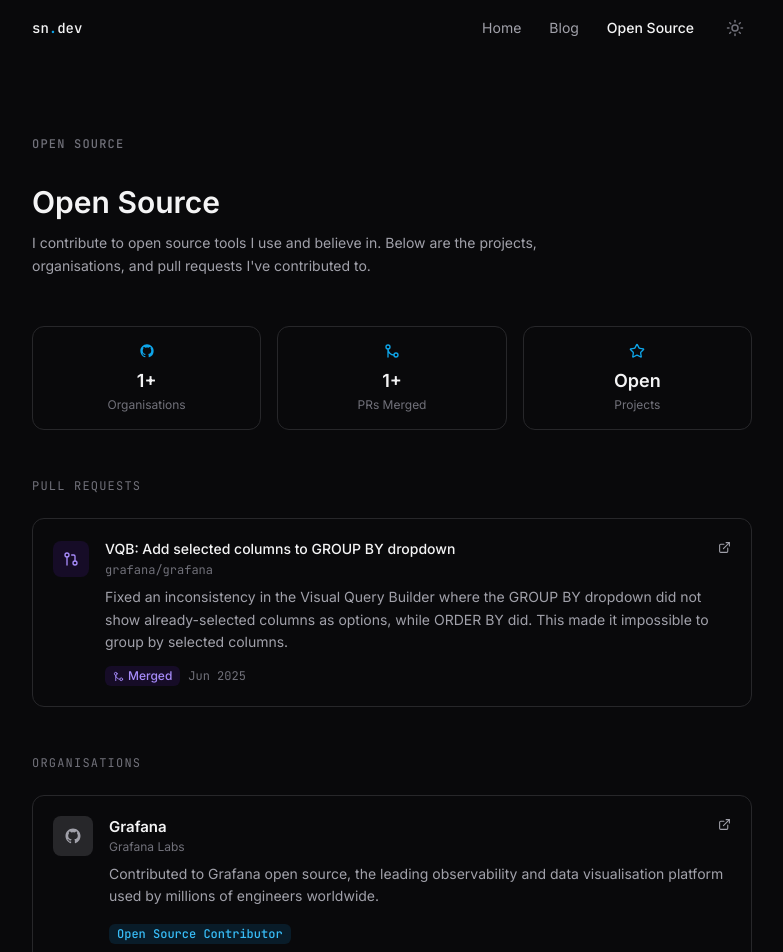
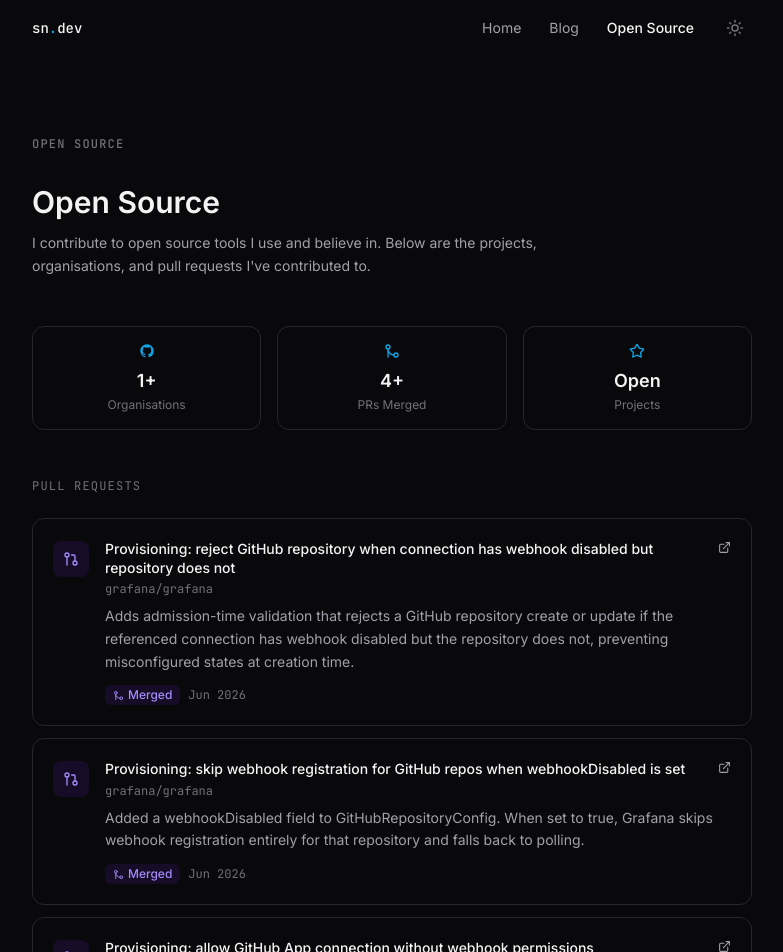
Before and after one commit to Shubham19032004/Portfolio, a React (Vite) app: page /open-source in a window 1280 px wide. Shown: the top 952 px of the page, without its empty margins (248-1031 px from the left). Built offline with nearby package versions, Linux system fonts and the light colour scheme.

Commit message:
fix: git merge and pr

```diff
--- a/src/data/resume.ts
+++ b/src/data/resume.ts
@@ -49,7 +49,7 @@
     subtitle: 'Lightweight Container Runtime',
     tech: 'Go, Linux Kernel',
     period: 'Oct – Nov 2025',
-    github: 'https://github.com/Shubham19032004/gocount',
+    github: 'https://github.com/Shubham19032004/go-count',
     bullets: [
       'Built a fully functional container runtime from scratch in Go, implementing the core isolation mechanisms that underpin Docker without using Docker or any container library.',
       'Implemented process isolation via Linux namespaces (UTS, PID, mount, network) with CLONE_NEW* flags; filesystem isolation using pivot_root with per-container rootfs directories.',
@@ -80,6 +80,36 @@
 
 export const pullRequests: PullRequest[] = [
   {
+    title: 'Provisioning: reject GitHub repository when connection has webhook disabled but repository does not',
+    description:
+      'Adds admission-time validation that rejects a GitHub repository create or update if the referenced connection has webhook disabled but the repository does not, preventing misconfigured states at creation time.',
+    repo: 'grafana/grafana',
+    org: 'Grafana Labs',
+    url: 'https://github.com/grafana/grafana/pull/126757',
+    status: 'merged',
+    mergedAt: 'Jun 2026',
+  },
+  {
+    title: 'Provisioning: skip webhook registration for GitHub repos when webhookDisabled is set',
+    description:
+      'Added a webhookDisabled field to GitHubRepositoryConfig. When set to true, Grafana skips webhook registration entirely for that repository and falls back to polling.',
+    repo: 'grafana/grafana',
+    org: 'Grafana Labs',
+    url: 'https://github.com/grafana/grafana/pull/126330',
+    status: 'merged',
+    mergedAt: 'Jun 2026',
+  },
+  {
+    title: 'Provisioning: allow GitHub App connection without webhook permissions',
+    description:
+      'Fixed a validation issue where Grafana hard-coded webhook permission requirements, blocking GitHub App connections that were intentionally set up without webhook access.',
+    repo: 'grafana/grafana',
+    org: 'Grafana Labs',
+    url: 'https://github.com/grafana/grafana/pull/126129',
+    status: 'merged',
+    mergedAt: 'Jun 2026',
+  },
+  {
     title: 'VQB: Add selected columns to GROUP BY dropdown',
     description:
       'Fixed an inconsistency in the Visual Query Builder where the GROUP BY dropdown did not show already-selected columns as options, while ORDER BY did. This made it impossible to group by selected columns.',
@@ -87,7 +117,7 @@
     org: 'Grafana Labs',
     url: 'https://github.com/grafana/grafana/pull/106391',
     status: 'merged',
-    mergedAt: 'Jun 2025',
+    mergedAt: 'May 2026',
   },
 ]
 
--- a/src/pages/OpenSource.tsx
+++ b/src/pages/OpenSource.tsx
@@ -152,7 +152,7 @@
             Personal Projects
           </h2>
           <a
-            href={`https://github.com/${personal.githubUsername}/gocount`}
+            href={`https://github.com/${personal.githubUsername}/go-count`}
             target="_blank"
             rel="noopener noreferrer"
             className="group flex items-start gap-4 rounded-xl border border-zinc-200 dark:border-zinc-800 p-5 hover:border-zinc-300 dark:hover:border-zinc-700 transition-colors"
```
